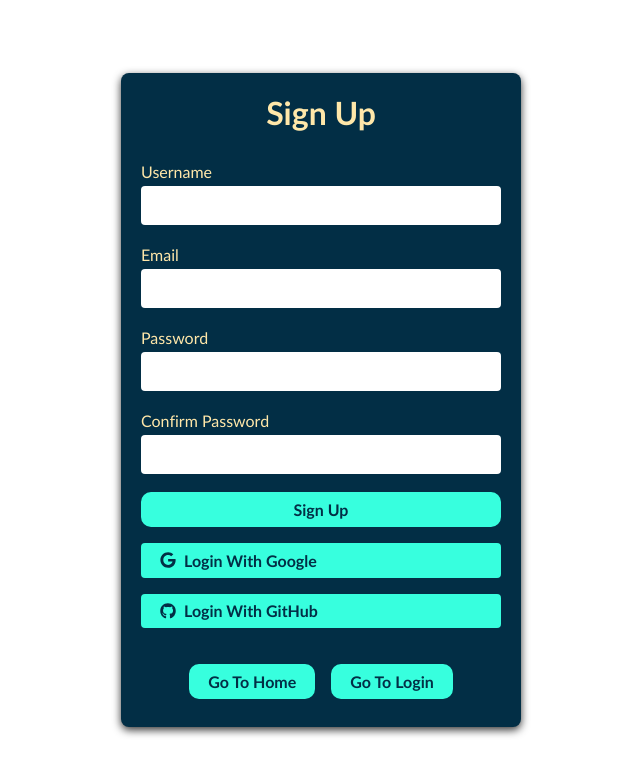
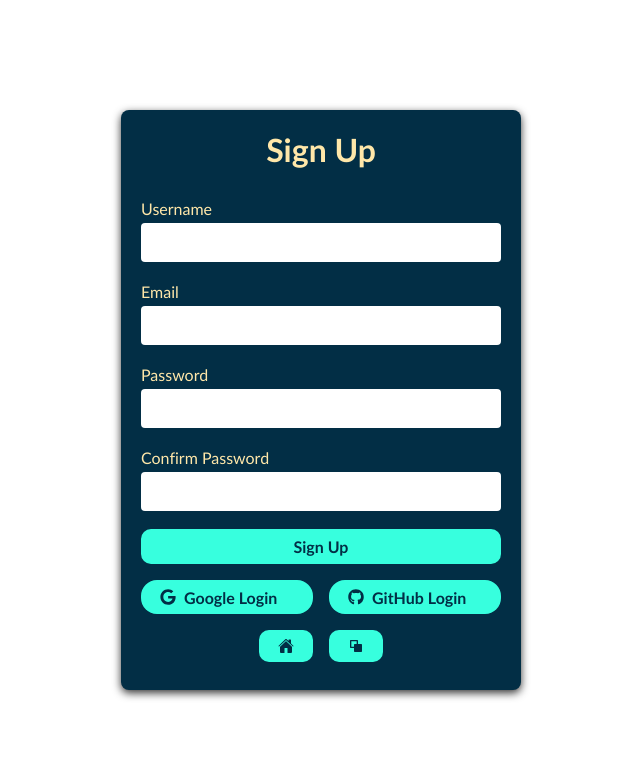
Before and after one commit to RizwanSuvo99/react__halal__jibika__app, a React (Vite) app: page /signup in a window 1280 px wide. Shown: the top 774 px of the page, without its empty margins (319-959 px from the left). Built offline with nearby package versions, Linux system fonts and the light colour scheme.

Commit message:
"SignUp and Login Page icon added"

```diff
--- a/src/pages/Auth/Login/Login.css
+++ b/src/pages/Auth/Login/Login.css
@@ -77,33 +77,6 @@
   margin-right: 8px;
 }
 
-/* Social buttons */
-.social-buttons {
-  display: flex;
-  flex-direction: column;
-  align-items: center;
-  margin-bottom: 20px;
-}
-
-.social-btn {
-  display: flex;
-  align-items: center;
-  background: #37ffde; /* Google Blue */
-  color: #022e45;
-  padding: 10px;
-  border: none;
-  border-radius: 4px;
-  cursor: pointer;
-  transition: background-color 0.3s ease;
-  width: 100%;
-  margin-bottom: 10px;
-}
-
-.github-btn {
-  display: flex;
-  align-items: center;
-  background: #24292e; /* GitHub Black */
-}
 
 /* Responsive styles for tablets */
 @media (max-width: 768px) {
--- a/src/pages/Auth/Login/Login.jsx
+++ b/src/pages/Auth/Login/Login.jsx
@@ -1,5 +1,8 @@
 import { Link, useNavigate } from "react-router-dom";
-import { FaGoogle, FaGithub } from "react-icons/fa"; // Import Google and GitHub icons
+import { FaGoogle, FaGithub } from "react-icons/fa";
+import { IoHome } from "react-icons/io5";
+import { RiSendBackward } from "react-icons/ri";
+// Import Google and GitHub icons
 import "./Login.css";
 
 const Login = () => {
@@ -43,20 +46,20 @@ const Login = () => {
           {/* Icons for Google and GitHub login */}
           <div className="social-buttons">
             <button className="social-btn google-btn btn">
-              <FaGoogle className="icon" /> Login with Google
+              <FaGoogle className="icon" /> Google Login
             </button>
             <button className="social-btn github-btn btn">
-              <FaGithub className="icon" /> Login with GitHub
+              <FaGithub className="icon" /> GitHub Login
             </button>
           </div>
 
           {/* Navigation buttons */}
           <div className="navigation-buttons">
             <Link onClick={handleBackToHome} className="btn">
-              Go to Home
+              <IoHome />
             </Link>
             <Link onClick={handleBack} className="btn">
-              Go to Last Page
+              <RiSendBackward />
             </Link>
           </div>
         </form>
--- a/src/pages/Auth/SignUp/SignUp.css
+++ b/src/pages/Auth/SignUp/SignUp.css
@@ -72,9 +72,9 @@
 /* Social buttons */
 .social-buttons {
   display: flex;
-  flex-direction: column;
+  justify-content: center;
   align-items: center;
-  margin-bottom: 20px;
+  gap: 1rem;
 }
 
 .social-btn {
@@ -84,9 +84,9 @@
   color: #022e45;
   padding: 10px;
   border: none;
-  border-radius: 4px;
+  border-radius: 1rem;
   cursor: pointer;
-  transition: background-color 0.3s ease;
+  transition: all 0.3s ease;
   width: 100%;
   margin-bottom: 10px;
 }
--- a/src/pages/Auth/SignUp/SignUp.jsx
+++ b/src/pages/Auth/SignUp/SignUp.jsx
@@ -1,13 +1,25 @@
 import React, { useState } from "react";
-import { Link } from "react-router-dom";
+import { Link, useNavigate } from "react-router-dom";
 import "./SignUp.css"; // Import the SignUp styles
 import { FaGithub, FaGoogle } from "react-icons/fa";
+import { IoHome } from "react-icons/io5";
+import { RiSendBackward } from "react-icons/ri";
 
 const SignUp = () => {
   const [username, setUsername] = useState("");
   const [email, setEmail] = useState("");
   const [password, setPassword] = useState("");
   const [confirmPassword, setConfirmPassword] = useState("");
+
+  const navigate = useNavigate();
+
+  const handleBack = () => {
+    navigate(-1);
+  };
+
+  const handleBackToHome = () => {
+    navigate("/");
+  };
 
   const handleSignUp = () => {
     // Add your sign-up logic here
@@ -74,20 +86,20 @@ const SignUp = () => {
 
           <div className="social-buttons">
             <button className="social-btn google-btn btn">
-              <FaGoogle className="icon" /> Login with Google
+              <FaGoogle className="icon" /> Google Login
             </button>
             <button className="social-btn github-btn btn">
-              <FaGithub className="icon" /> Login with GitHub
+              <FaGithub className="icon" /> GitHub Login
             </button>
           </div>
 
           {/* Navigation buttons */}
           <div className="navigation-buttons">
-            <Link to="/" className="btn">
-              Go to Home
+            <Link onClick={handleBackToHome} className="btn">
+              <IoHome />
             </Link>
-            <Link to="/login" className="btn">
-              Go to Login
+            <Link onClick={handleBack} className="btn">
+              <RiSendBackward />
             </Link>
           </div>
         </form>
```
